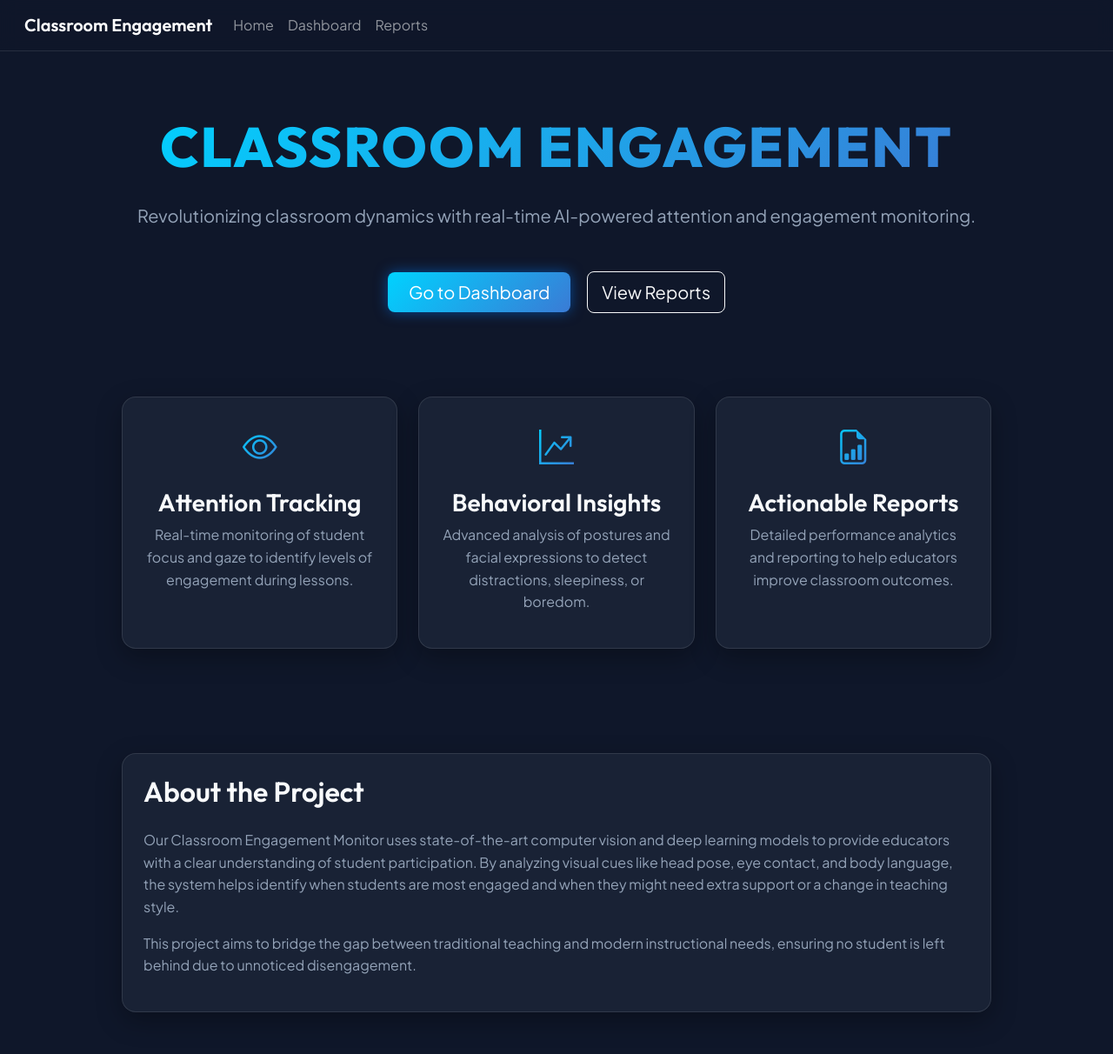
After one commit to mbsaravanakumar2006-dotcom/attention_monitor, a Flask app: template app/templates/home.html in a window 1280 px wide. The commit adds this page. Shown: the whole page at 87% size. Run offline with Flask 3, Linux system fonts and the light colour scheme; the template is opened without the code that fills it, so the values that code supplies are empty; parts of the project's set-up code (start-up, migrations or seed data) failed here and were passed over; some libraries are stand-ins or nearby versions.

Commit message:
latest edition

```diff
--- a/app/routes.py
+++ b/app/routes.py
@@ -9,6 +9,10 @@ main = Blueprint('main', __name__)
 
 @main.route('/')
 def index():
+    return render_template('home.html')
+
+@main.route('/dashboard')
+def dashboard():
     return render_template('dashboard.html')
 
 @main.route('/api/stats')
--- a/app/static/css/style.css
+++ b/app/static/css/style.css
@@ -1,3 +1,103 @@
+:root {
+    --primary-glow: rgba(0, 123, 255, 0.5);
+    --accent-color: #00d2ff;
+    --accent-gradient: linear-gradient(135deg, #00d2ff 0%, #3a7bd5 100%);
+    --bg-dark: #0f172a;
+    --card-bg: rgba(30, 41, 59, 0.7);
+    --border-color: rgba(255, 255, 255, 0.1);
+    --text-main: #f8fafc;
+    --text-muted: #94a3b8;
+}
+
+body {
+    background-color: var(--bg-dark);
+    color: var(--text-main);
+    font-family: 'Plus Jakarta Sans', -apple-system, BlinkMacSystemFont, "Segoe UI", Roboto, Helvetica, Arial, sans-serif;
+    line-height: 1.6;
+}
+
+h1,
+h2,
+h3,
+h4,
+h5,
+h6,
+.navbar-brand {
+    font-family: 'Outfit', sans-serif;
+    font-weight: 600;
+}
+
+.glass-card {
+    background: var(--card-bg);
+    border: 1px solid var(--border-color);
+    border-radius: 16px;
+    backdrop-filter: blur(10px);
+    box-shadow: 0 10px 30px rgba(0, 0, 0, 0.3);
+    transition: transform 0.3s ease, box-shadow 0.3s ease, border-color 0.3s ease;
+}
+
+.glass-card:hover {
+    border-color: var(--accent-color);
+    box-shadow: 0 10px 30px rgba(0, 0, 0, 0.5), 0 0 20px var(--primary-glow);
+}
+
+.glow-button {
+    background: var(--accent-gradient);
+    border: none;
+    color: white;
+    box-shadow: 0 0 15px var(--primary-glow);
+    transition: box-shadow 0.3s ease, transform 0.3s ease;
+    border-radius: 8px;
+    padding: 0.5rem 1.5rem;
+}
+
+.glow-button:hover {
+    box-shadow: 0 0 25px var(--primary-glow);
+    transform: scale(1.05);
+    color: white;
+}
+
+/* Navbar enhancement */
+.navbar {
+    background: rgba(15, 23, 42, 0.8) !important;
+    backdrop-filter: blur(10px);
+    border-bottom: 1px solid var(--border-color);
+}
+
+/* Animations */
+@keyframes fadeInDown {
+    from {
+        opacity: 0;
+        transform: translateY(-30px);
+    }
+
+    to {
+        opacity: 1;
+        transform: translateY(0);
+    }
+}
+
+@keyframes fadeInUp {
+    from {
+        opacity: 0;
+        transform: translateY(30px);
+    }
+
+    to {
+        opacity: 1;
+        transform: translateY(0);
+    }
+}
+
+.animate-fade-in-down {
+    animation: fadeInDown 1s ease-out;
+}
+
+.animate-fade-in-up {
+    animation: fadeInUp 1s ease-out;
+}
+
+/* Status Indicators */
 .status-indicator {
     height: 10px;
     width: 10px;
@@ -9,20 +109,17 @@
 
 .status-active {
     background-color: #28a745;
-    /* Green */
     box-shadow: 0 0 5px #28a745;
 }
 
 .status-distracted {
     background-color: #ffc107;
-    /* Yellow */
     box-shadow: 0 0 5px #ffc107;
 }
 
 .status-asleep {
     background-color: #dc3545;
-    /* Red */
-    box-shadow: 0 0 5px #dc3545;
+    box-shadow: 0 0 10px #dc3545;
     animation: pulse 1s infinite;
 }
 
--- a/app/templates/base.html
+++ b/app/templates/base.html
@@ -5,22 +5,31 @@
     <meta charset="UTF-8">
     <meta name="viewport" content="width=device-width, initial-scale=1.0">
     <title>Attention Monitor</title>
+    <!-- Google Fonts: Outfit (Headings) & Plus Jakarta Sans (Body) -->
+    <link
+        href="https://fonts.googleapis.com/css2?family=Outfit:wght@400;600;800&family=Plus+Jakarta+Sans:wght@400;500;600&display=swap"
+        rel="stylesheet">
     <!-- Bootstrap CSS -->
     <link href="https://cdn.jsdelivr.net/npm/bootstrap@5.3.0/dist/css/bootstrap.min.css" rel="stylesheet">
+    <!-- Bootstrap Icons -->
+    <link rel="stylesheet" href="https://cdn.jsdelivr.net/npm/bootstrap-icons@1.11.0/font/bootstrap-icons.css">
     <link rel="stylesheet" href="{{ url_for('static', filename='css/style.css') }}">
 </head>
 
 <body>
-    <nav class="navbar navbar-expand-lg navbar-dark bg-dark">
+    <nav class="navbar navbar-expand-lg navbar-dark px-3">
         <div class="container-fluid">
-            <a class="navbar-brand" href="{{ url_for('main.index') }}">Attention Monitor</a>
+            <a class="navbar-brand" href="{{ url_for('main.index') }}">Classroom Engagement</a>
             <button class="navbar-toggler" type="button" data-bs-toggle="collapse" data-bs-target="#navbarNav">
                 <span class="navbar-toggler-icon"></span>
             </button>
             <div class="collapse navbar-collapse" id="navbarNav">
                 <ul class="navbar-nav">
                     <li class="nav-item">
-                        <a class="nav-link" href="{{ url_for('main.index') }}">Dashboard</a>
+                        <a class="nav-link" href="{{ url_for('main.index') }}">Home</a>
+                    </li>
+                    <li class="nav-item">
+                        <a class="nav-link" href="{{ url_for('main.dashboard') }}">Dashboard</a>
                     </li>
                     <li class="nav-item">
                         <a class="nav-link" href="{{ url_for('main.report') }}">Reports</a>
--- /dev/null
+++ b/app/templates/home.html
@@ -0,0 +1,83 @@
+{% extends "base.html" %}
+
+{% block content %}
+<div class="home-container">
+    <div class="hero-section text-center py-5">
+        <h1 class="display-3 mb-4 animate-fade-in-down"
+            style="background: var(--accent-gradient); -webkit-background-clip: text; background-clip: text; -webkit-text-fill-color: transparent; font-weight: 800; letter-spacing: 2px;">
+            CLASSROOM ENGAGEMENT
+        </h1>
+        <p class="lead mb-5 animate-fade-in-up" style="color: var(--text-muted);">
+            Revolutionizing classroom dynamics with real-time AI-powered attention and engagement monitoring.
+        </p>
+        <div class="cta-buttons">
+            <a href="{{ url_for('main.dashboard') }}" class="btn btn-primary btn-lg mx-2 glow-button">
+                Go to Dashboard
+            </a>
+            <a href="{{ url_for('main.report') }}" class="btn btn-outline-light btn-lg mx-2"
+                style="border-radius: 8px;">
+                View Reports
+            </a>
+        </div>
+    </div>
+
+    <div class="features-section py-5">
+        <div class="row text-center">
+            <div class="col-md-4 mb-4">
+                <div class="feature-card glass-card h-100 p-4">
+                    <div class="feature-icon mb-3">
+                        <i class="bi bi-eye"
+                            style="font-size: 2.5rem; background: var(--accent-gradient); -webkit-background-clip: text; background-clip: text; -webkit-text-fill-color: transparent;"></i>
+                    </div>
+                    <h3>Attention Tracking</h3>
+                    <p style="color: var(--text-muted);">Real-time monitoring of student focus and gaze to identify
+                        levels of engagement during lessons.</p>
+                </div>
+            </div>
+            <div class="col-md-4 mb-4">
+                <div class="feature-card glass-card h-100 p-4">
+                    <div class="feature-icon mb-3">
+                        <i class="bi bi-graph-up-arrow"
+                            style="font-size: 2.5rem; background: var(--accent-gradient); -webkit-background-clip: text; background-clip: text; -webkit-text-fill-color: transparent;"></i>
+                    </div>
+                    <h3>Behavioral Insights</h3>
+                    <p style="color: var(--text-muted);">Advanced analysis of postures and facial expressions to detect
+                        distractions, sleepiness, or boredom.</p>
+                </div>
+            </div>
+            <div class="col-md-4 mb-4">
+                <div class="feature-card glass-card h-100 p-4">
+                    <div class="feature-icon mb-3">
+                        <i class="bi bi-file-earmark-bar-graph"
+                            style="font-size: 2.5rem; background: var(--accent-gradient); -webkit-background-clip: text; -webkit-text-fill-color: transparent;"></i>
+                    </div>
+                    <h3>Actionable Reports</h3>
+                    <p style="color: var(--text-muted);">Detailed performance analytics and reporting to help educators
+                        improve classroom outcomes.</p>
+                </div>
+            </div>
+        </div>
+    </div>
+
+    <div class="project-description py-5">
+        <div class="glass-card p-4">
+            <h2 class="mb-4">About the Project</h2>
+            <div style="color: var(--text-muted);">
+                <p>Our Classroom Engagement Monitor uses state-of-the-art computer vision and deep learning models to
+                    provide educators with a clear understanding of student participation. By analyzing visual cues like
+                    head pose, eye contact, and body language, the system helps identify when students are most engaged
+                    and when they might need extra support or a change in teaching style.</p>
+                <p>This project aims to bridge the gap between traditional teaching and modern instructional needs,
+                    ensuring no student is left behind due to unnoticed disengagement.</p>
+            </div>
+        </div>
+    </div>
+</div>
+
+<style>
+    .home-container {
+        max-width: 1000px;
+        margin: 0 auto;
+    }
+</style>
+{% endblock %}
```
Also changed, not shown: app/core/detector.py (+29 -9 lines), app/core/event_logger.py (+57 -14 lines), app/static/js/report.js (+84 -63 lines), app/templates/dashboard.html (+26 -17 lines), app/templates/report.html (+47 -21 lines), instance/attention.db.
